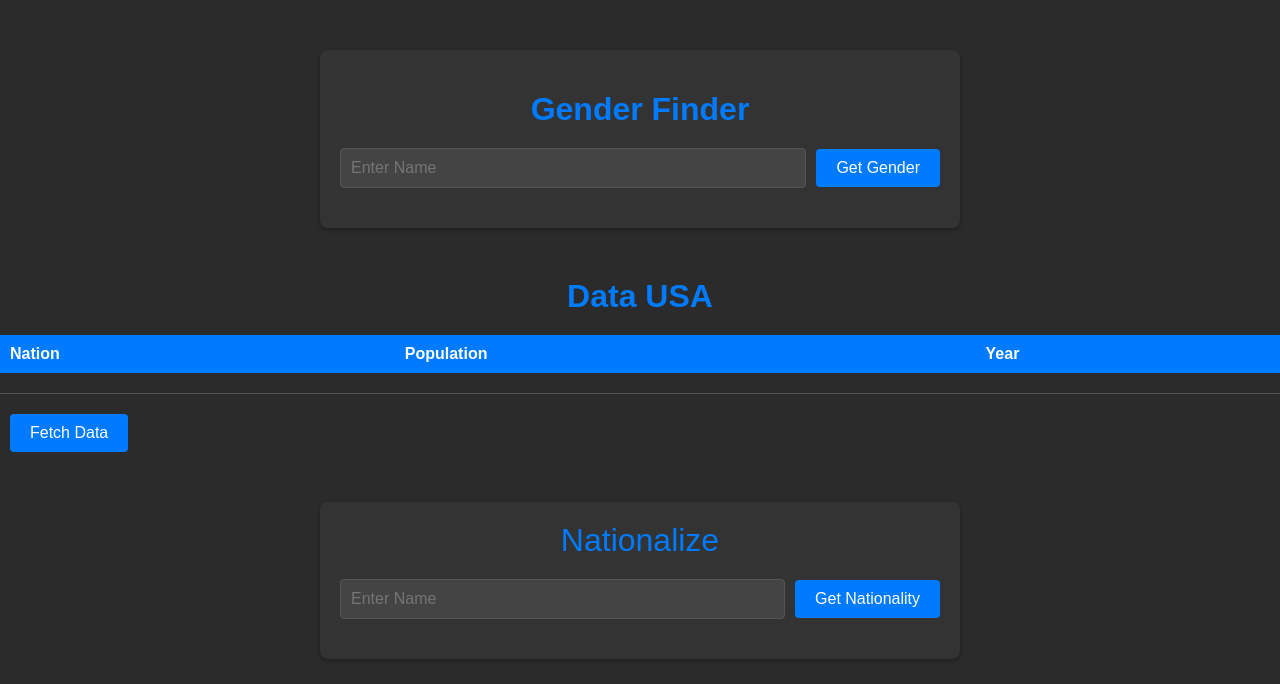
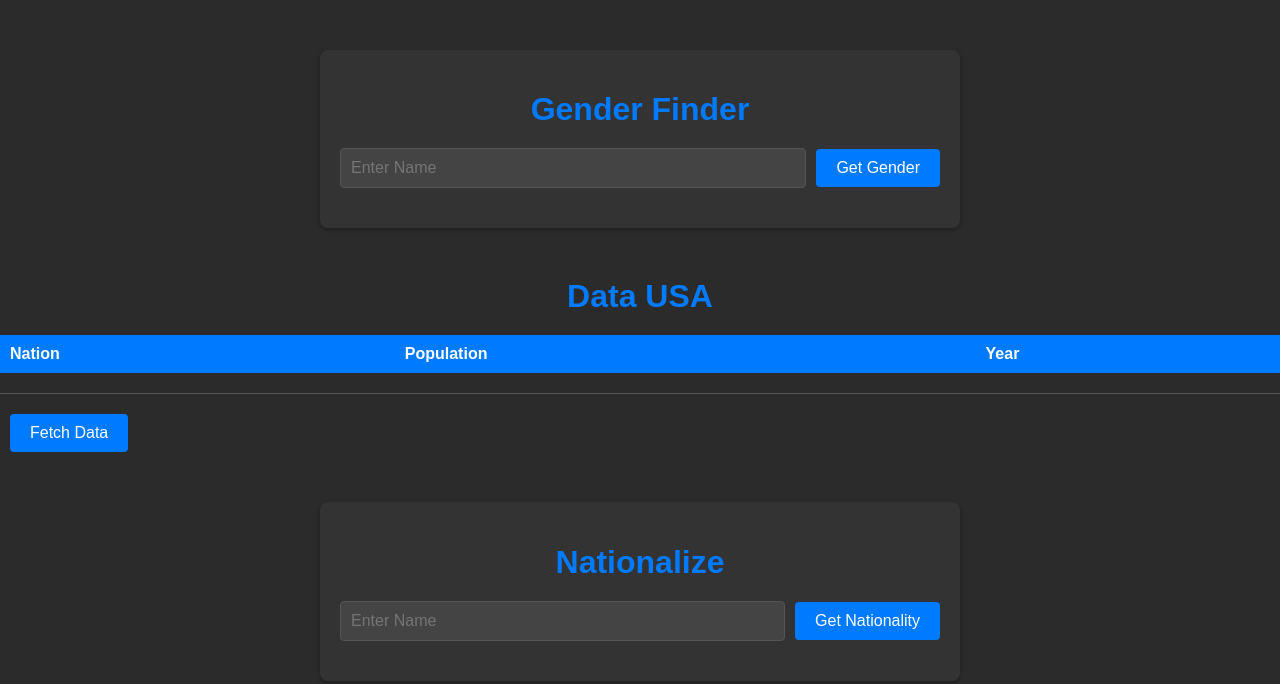
Before and after one commit to varHoudini/Free-API-s, a plain HTML site: page index.html in a window 1280 px wide. Drawn offline with Linux system fonts and the light colour scheme.

Commit message:
changed div to h1

```diff
--- a/index.html
+++ b/index.html
@@ -44,7 +44,7 @@
     </div>
 
     <div class="container">
-        <div class="logo">Nationalize</div>
+        <h1 class="logo">Nationalize</h1>
 
         <div class="input-container">
             <!-- Input -->
```
